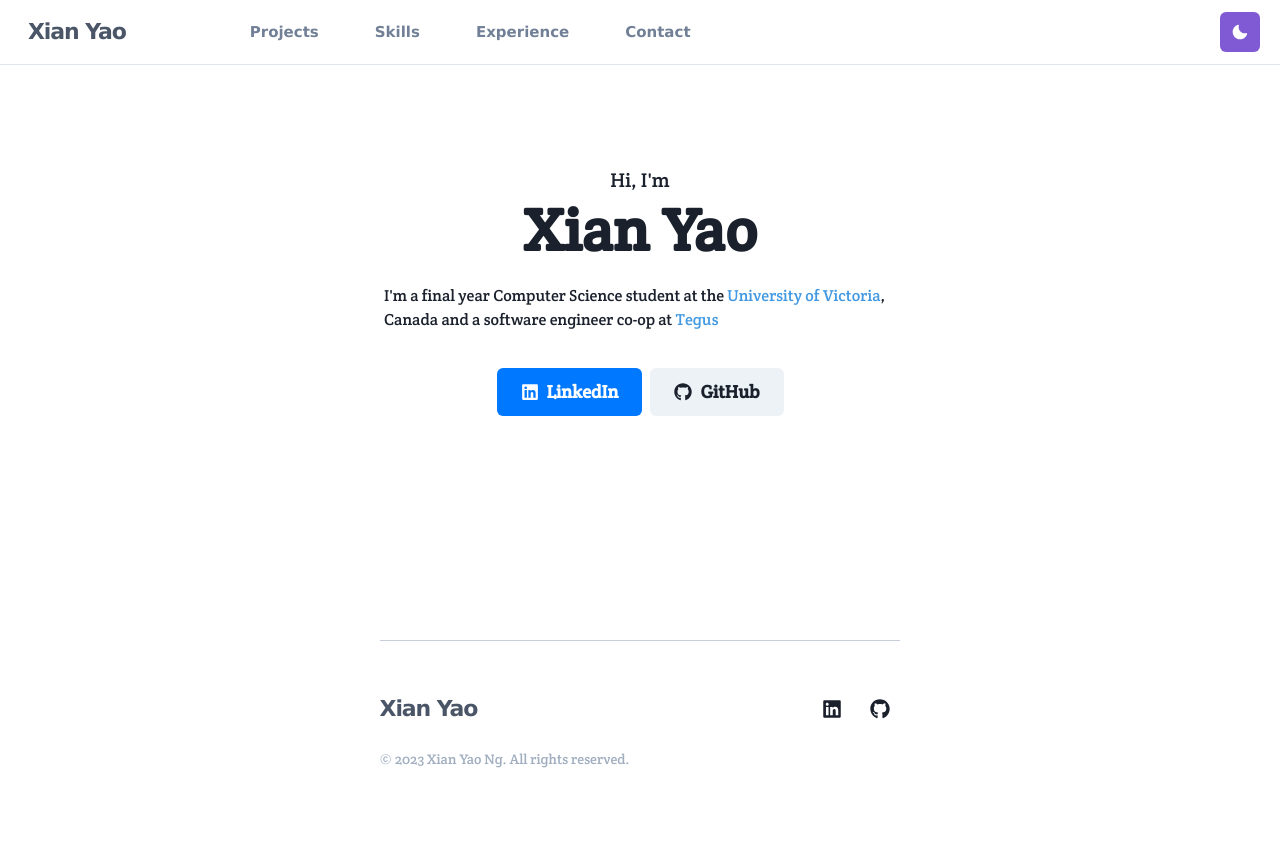
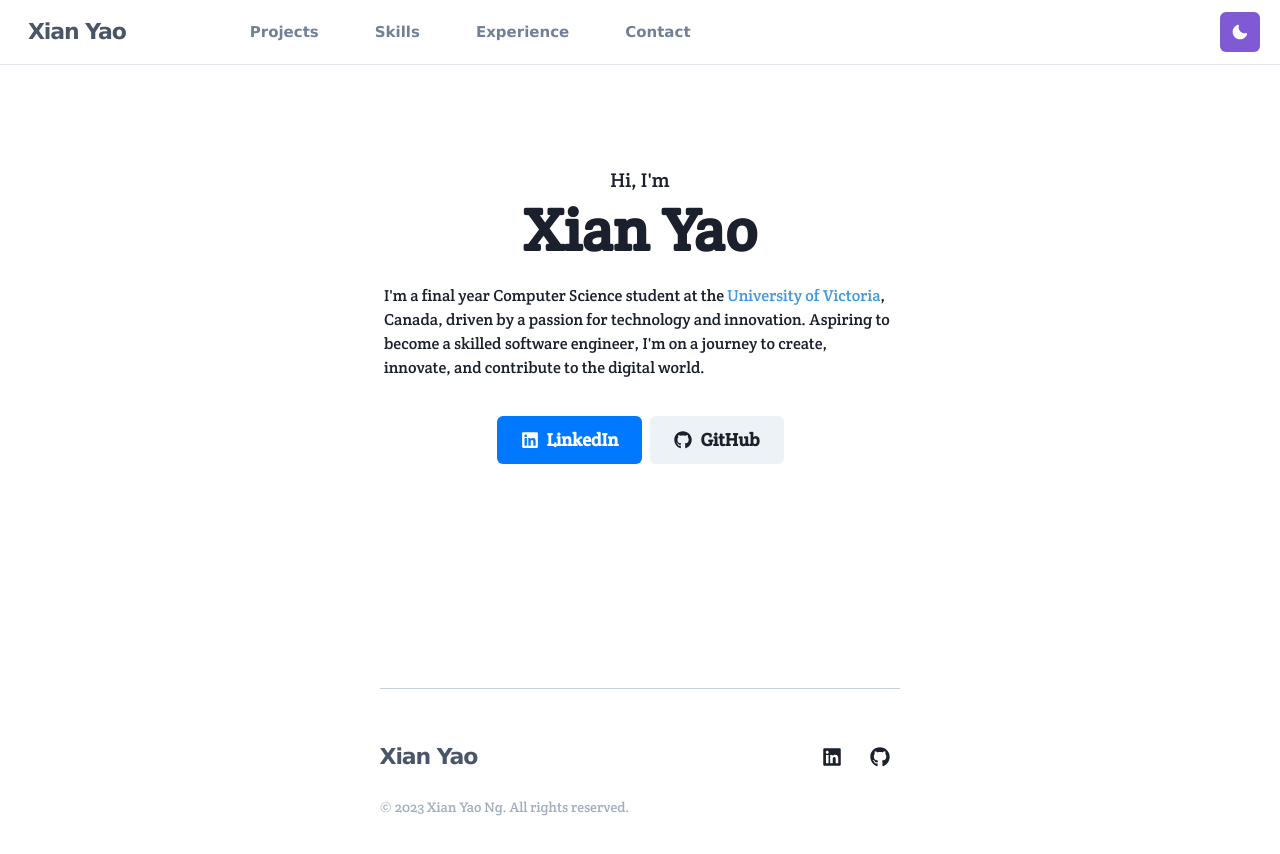
Before and after one commit to xianyao009/xianyaong-portfolio, a Next.js app: page / in a window 1280 px wide. Shown: the top 854 px of the page. Built offline with nearby package versions, Linux system fonts and the light colour scheme.

Commit message:
Update content

```diff
--- a/components/container/ExperienceContainer.js
+++ b/components/container/ExperienceContainer.js
@@ -40,7 +40,7 @@ const ExperienceContainer = () => {
                     }}
                   >
                     <Heading size="sm">Software Engineer Co-op</Heading>
-                    <Text fontSize={14}>May 2023 - Present (August 2023)</Text>
+                    <Text fontSize={14}>May 2023 - August 2023</Text>
                     <Text fontSize={14}>September 2022 - December 2022</Text>
                     <List styleType="disc" spacing={2} mt={5}>
                       <ListItem>
--- a/components/container/HomeContainer.js
+++ b/components/container/HomeContainer.js
@@ -14,10 +14,9 @@ const HomeContainer = () => {
           <Link as="a" href="https://www.uvic.ca" color="blue.400" isExternal>
             University of Victoria
           </Link>
-          , Canada and a software engineer co-op at{" "}
-          <Link as="a" href="https://www.tegus.com" color="blue.400" isExternal>
-            Tegus
-          </Link>
+          , Canada, driven by a passion for technology and innovation. Aspiring
+          to become a skilled software engineer, I'm on a journey to create,
+          innovate, and contribute to the digital world.
         </Text>
       </Box>
       <Stack direction="row" pt={7}>
```
